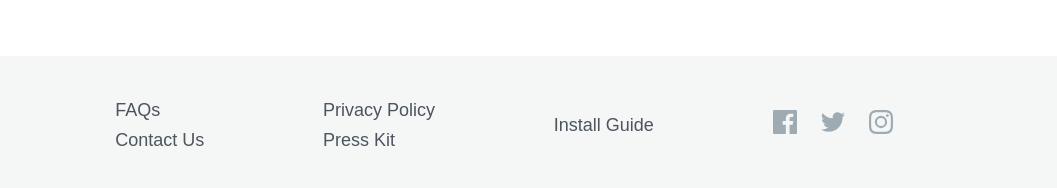
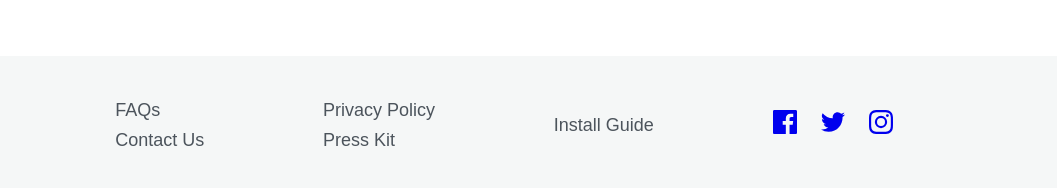
Before and after one commit to cristianung/clipboard-landing-page, a website: page index.html in a window 1280 px wide. Shown: the part 3501-3689 px from the top of the page, 223-1280 px from the left. Drawn offline with nearby package versions, Linux system fonts and the light colour scheme; files that its build step writes are made by us from their sources; a web font is replaced by a local one.

Commit message:
Update _footer.scss

```diff
--- a/sass/_footer.scss
+++ b/sass/_footer.scss
@@ -51,7 +51,6 @@
     &__icon {
         width: 2.4rem;
         height: 2.4rem;
-        color: #9eabb2;
         transition: all 0.2s;
 
         &:hover {
```
